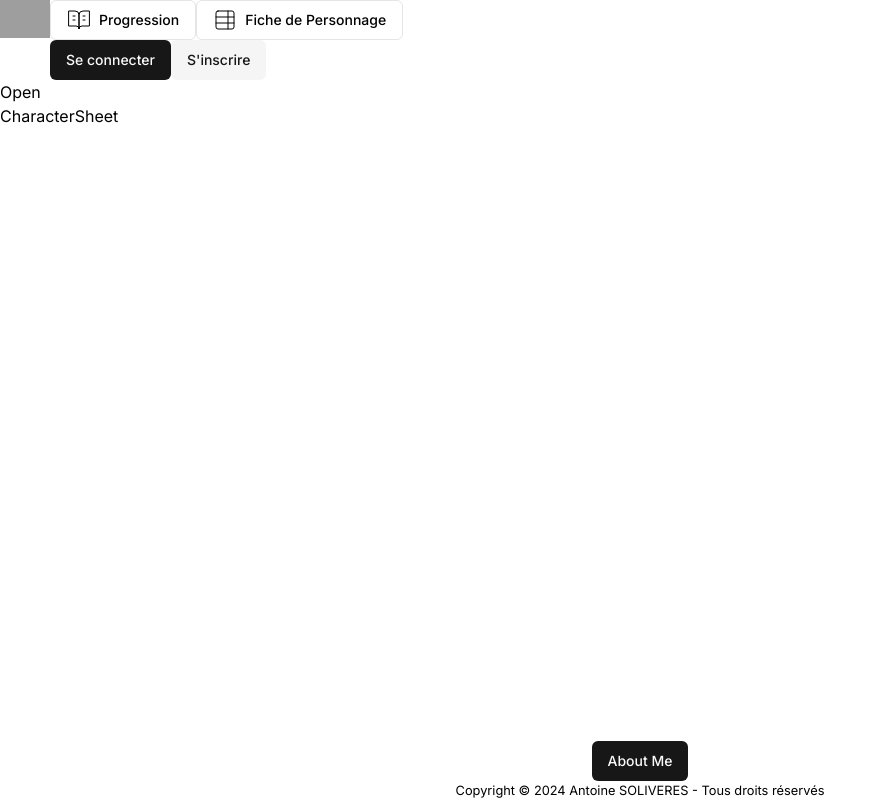
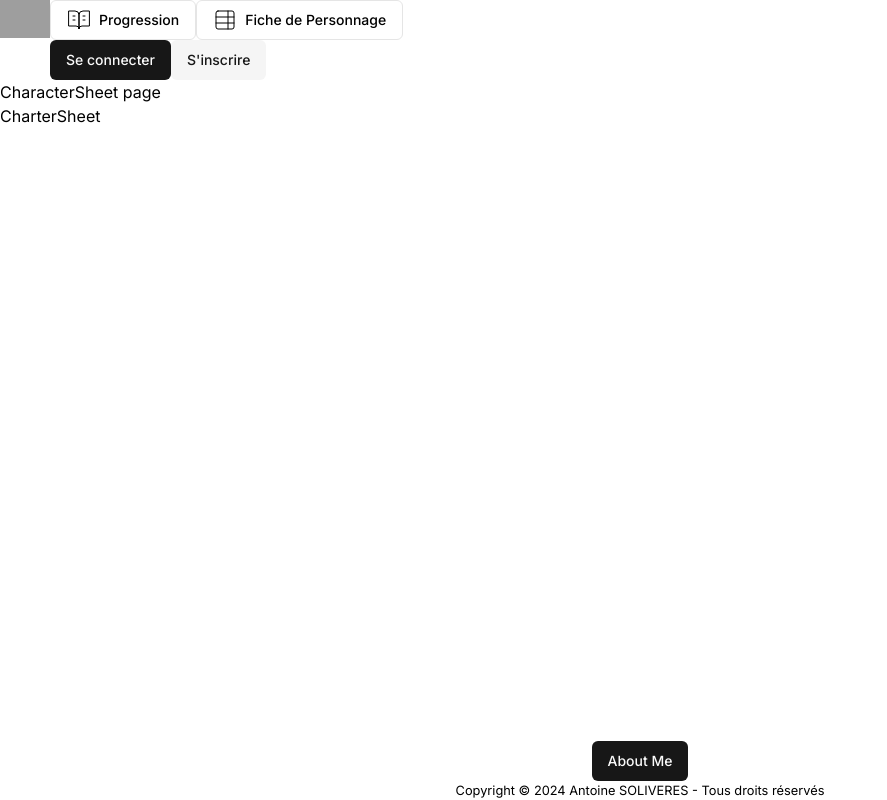
Before and after one commit to Ant0yne/site-dont-vous-etes-l-hero-ine, a Next.js app: page /character in a window 1280 px wide. Shown: the whole page, without its empty margins (0-887 px from the left). Built offline with nearby package versions, Linux system fonts and the light colour scheme; grey boxes are pictures that could not be loaded.

Commit message:
working modal

```diff
--- /dev/null
+++ b/src/app/@info/(.)character/modal.tsx
@@ -0,0 +1,37 @@
+"use client";
+
+import { Button } from "@/components/ui/button";
+import Link from "next/link";
+import { useRouter } from "next/navigation";
+import { useEffect, useRef } from "react";
+
+const ModalC = ({ children }: { children: React.ReactNode }) => {
+	const router = useRouter();
+	const dialogRef = useRef<React.ElementRef<"dialog">>(null);
+
+	useEffect(() => {
+		dialogRef.current?.showModal();
+	}, []);
+
+	const closeModal = (e: React.MouseEvent<HTMLDialogElement, MouseEvent>) => {
+		return e.target === dialogRef.current && router.back();
+	};
+
+	return (
+		<>
+			<dialog
+				ref={dialogRef}
+				onClick={closeModal}
+				onClose={router.back}
+				className="backdrop:bg-black backdrop:backdrop-blur-sm">
+				<div>{children}</div>
+				{/* <Link href="/">
+					<Button>Fermer</Button>
+				</Link> */}
+			</dialog>
+			<p>salut</p>
+		</>
+	);
+};
+
+export default ModalC;
--- a/src/app/@info/(.)character/page.tsx
+++ b/src/app/@info/(.)character/page.tsx
@@ -1,5 +1,13 @@
+import CharterSheet from "@/components/CharacterSheet";
+import ModalC from "./modal";
+
 const ModalCharacter = () => {
-	return <div>modal</div>;
+	return (
+		<ModalC>
+			<p>c'est moi la modal</p>
+			<CharterSheet />
+		</ModalC>
+	);
 };
 
 export default ModalCharacter;
--- /dev/null
+++ b/src/app/@info/[...catchAll]/page.tsx
@@ -0,0 +1,5 @@
+const CatchAllCharacter = () => {
+	return null;
+};
+
+export default CatchAllCharacter;
--- a/src/app/about/page.tsx
+++ b/src/app/about/page.tsx
@@ -1,5 +1,5 @@
 const PageAbout = () => {
-	return <div>PageAbout</div>;
+	return <main>PageAbout</main>;
 };
 
 export default PageAbout;
--- a/src/app/character/page.tsx
+++ b/src/app/character/page.tsx
@@ -1,5 +1,12 @@
+import CharterSheet from "@/components/CharacterSheet";
+
 const PageCharacter = () => {
-	return <div>CharacterSheet </div>;
+	return (
+		<main>
+			<p>CharacterSheet page</p>
+			<CharterSheet />
+		</main>
+	);
 };
 
 export default PageCharacter;
--- /dev/null
+++ b/src/app/default.tsx
@@ -0,0 +1,5 @@
+const Default = () => {
+	return null;
+};
+
+export default Default;
--- a/src/app/layout.tsx
+++ b/src/app/layout.tsx
@@ -5,7 +5,6 @@ import "./globals.css";
 import RootHeader from "@/components/Header";
 import RootFooter from "@/components/Footer";
 import React from "react";
-import Link from "next/link";
 
 const inter = Inter({ subsets: ["latin"] });
 
@@ -25,9 +24,8 @@ export default function RootLayout({
 		<html lang="en">
 			<body className={`${inter.className} min-h-screen flex flex-col mx-auto`}>
 				<RootHeader />
-				<Link href="/character">Open</Link>
+				<div>{children}</div>
 				<div>{info}</div>
-				<div>{children}</div>
 				<RootFooter />
 			</body>
 		</html>
--- /dev/null
+++ b/src/components/CharacterSheet/index.tsx
@@ -0,0 +1,5 @@
+const CharterSheet = () => {
+	return <div>CharterSheet</div>;
+};
+
+export default CharterSheet;
```
